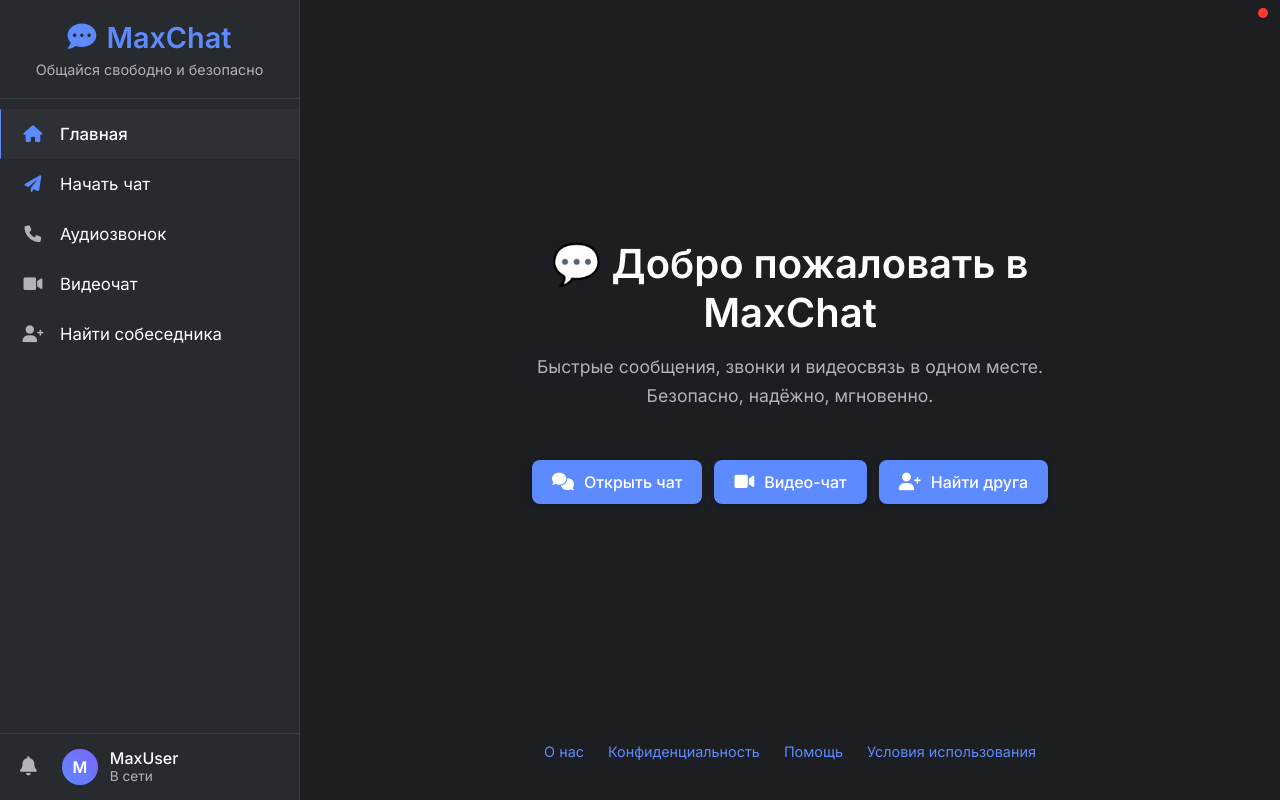
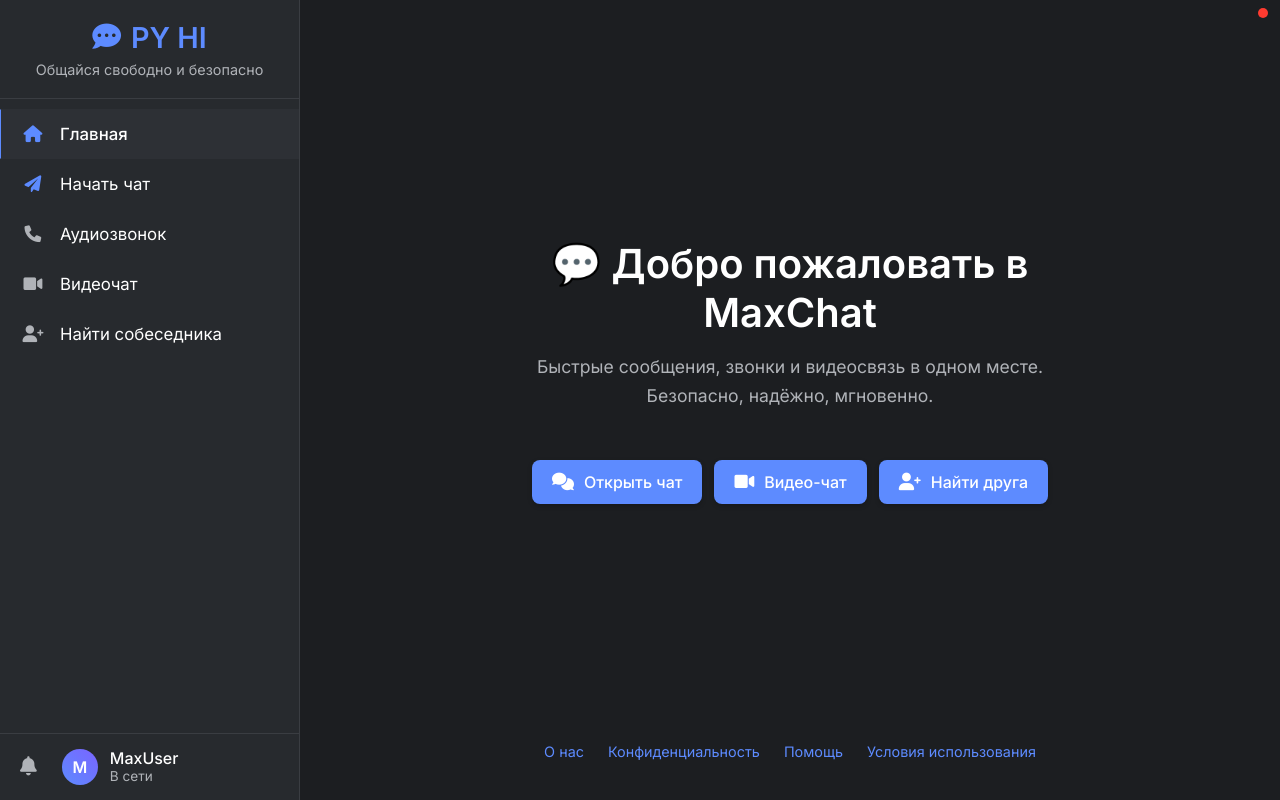
Before and after one commit to max2282013/maxchat-, a Flask app: page / in a window 1280 px wide. Run offline with Flask 3, Linux system fonts and the light colour scheme.

Commit message:
ребрейдинг

```diff
--- a/templates/index.html
+++ b/templates/index.html
@@ -390,7 +390,7 @@
     <!-- Боковая панель -->
     <div class="sidebar">
         <div class="sidebar-header">
-            <h1><i class="fas fa-comment-dots"></i> MaxChat</h1>
+            <h1><i class="fas fa-comment-dots"></i>PY HI</h1>
             <p>Общайся свободно и безопасно</p>
         </div>
 
--- a/templates/prof.html
+++ b/templates/prof.html
@@ -779,7 +779,7 @@
 
             <!-- Имя и статус -->
             <div class="user-info">
-                <div class="user-name">MaxUser</div>
+                <div class="user-name">MaxUser123</div>
                 <div class="user-status">В сети</div>
             </div>
         </div>
```
